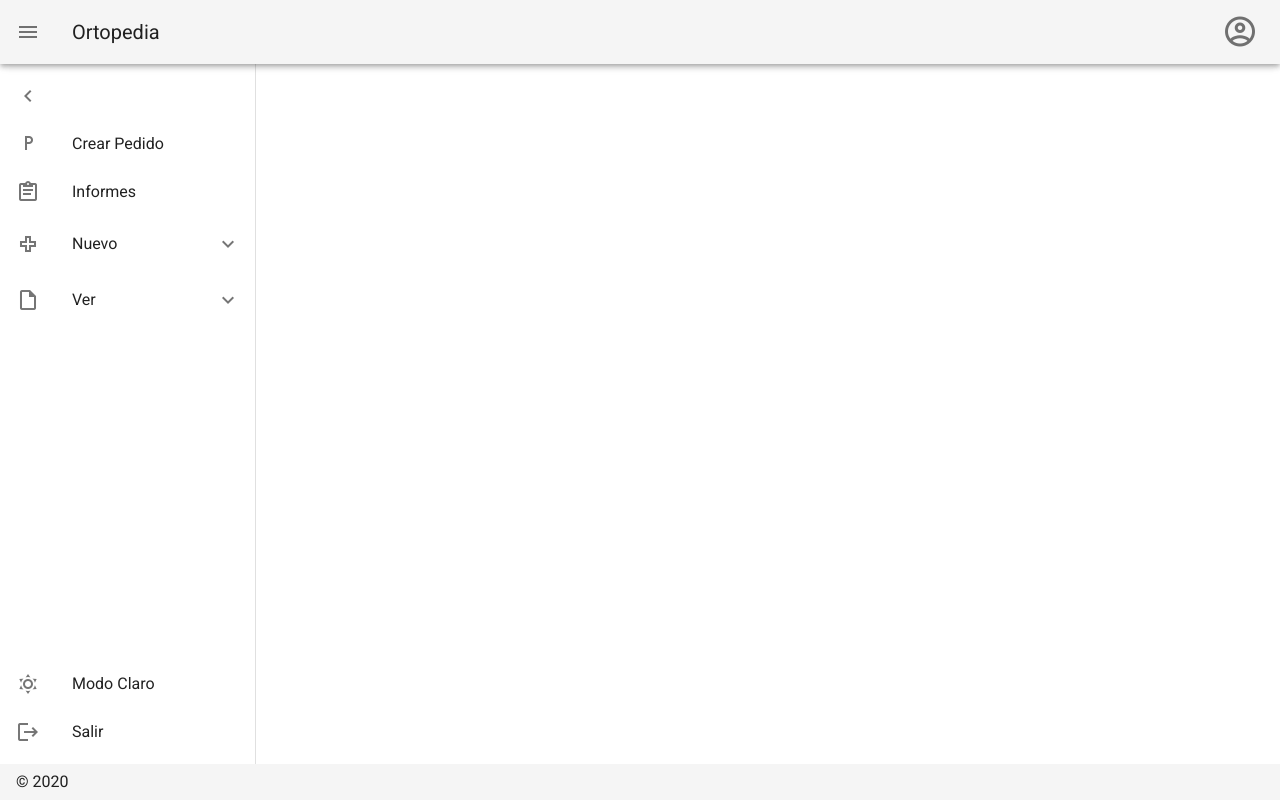
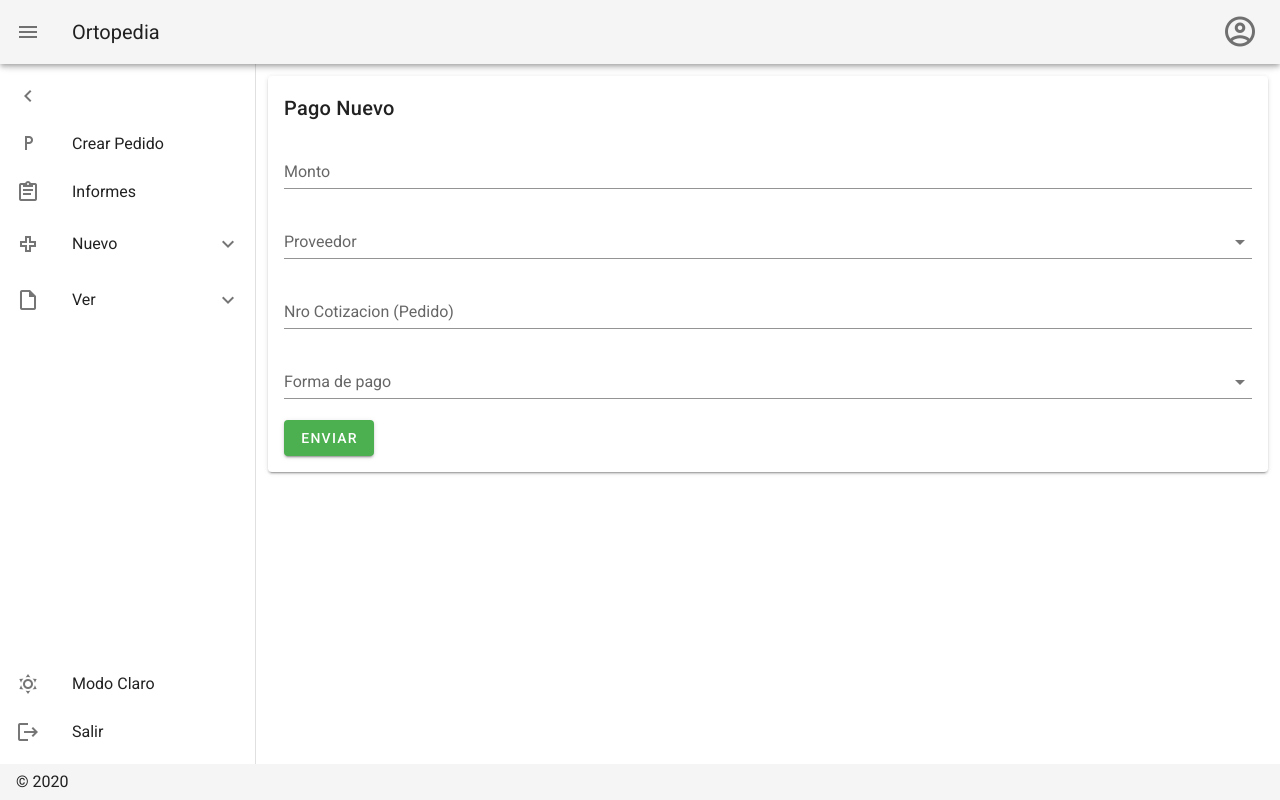
Before and after one commit to francocava/Ortopedia-FrontEnd, a Nuxt app: page /pago in a window 1280 px wide. Built offline with nearby package versions, Linux system fonts and the light colour scheme.

Commit message:
agrego pago nuevo

```diff
--- a/layouts/default.vue
+++ b/layouts/default.vue
@@ -134,7 +134,7 @@ export default {
             { title: 'Cliente', to: '/cliente' },
             { title: 'Producto', to: '/producto' },
             { title: 'Accesorio', to: '/accesorio' },
-            { title: 'Pago', to: '' },
+            { title: 'Pago', to: '/pago' },
             { title: 'Cobro', to: '' },
             { title: 'Proveedor', to: '/proveedor' },
             { title: 'Sucursal', to: '/sucursal' },
--- /dev/null
+++ b/pages/pago.vue
@@ -0,0 +1,70 @@
+<template>
+  <v-card>
+    <v-card-title>Pago Nuevo</v-card-title>
+
+    <v-card-text>
+      <v-form ref="form" v-model="valid" lazy-validation>
+        <v-text-field
+          type="number"
+          :rules="montoRules"
+          label="Monto"
+          required
+        ></v-text-field>
+
+        <v-select
+          v-model="selectProv"
+          :items="proveedores"
+          :rules="[(v) => !!v || 'Item is required']"
+          label="Proveedor"
+          required
+        ></v-select>
+
+        <v-text-field
+          type="number"
+          v-model="nroCot"
+          :rules="montoRules"
+          label="Nro Cotizacion (Pedido)"
+          required
+        ></v-text-field>
+
+        <v-select
+          v-model="selectForma"
+          :items="formas"
+          :rules="[(v) => !!v || 'Item is required']"
+          label="Forma de pago"
+          required
+        ></v-select>
+
+        <v-btn
+          :disabled="!valid"
+          color="success"
+          class="mr-4"
+          @click="validate"
+        >
+          Enviar
+        </v-btn>
+      </v-form>
+    </v-card-text>
+  </v-card>
+</template>
+
+<script>
+export default {
+  data: () => ({
+    valid: true,
+    nroCot: '',
+    monto: '',
+    montoRules: [(v) => !!v || 'Falta el monto'],
+    selectProv: null,
+    selectForma: null,
+    proveedores: ['Osecac', 'Pami', 'Osbba', 'Swiss Medical'],
+    formas: ['Debito', 'Credito', 'Efectivo' ],
+  }),
+
+  methods: {
+    validate() {
+      this.$refs.form.validate()
+    },
+  },
+}
+</script>
```
